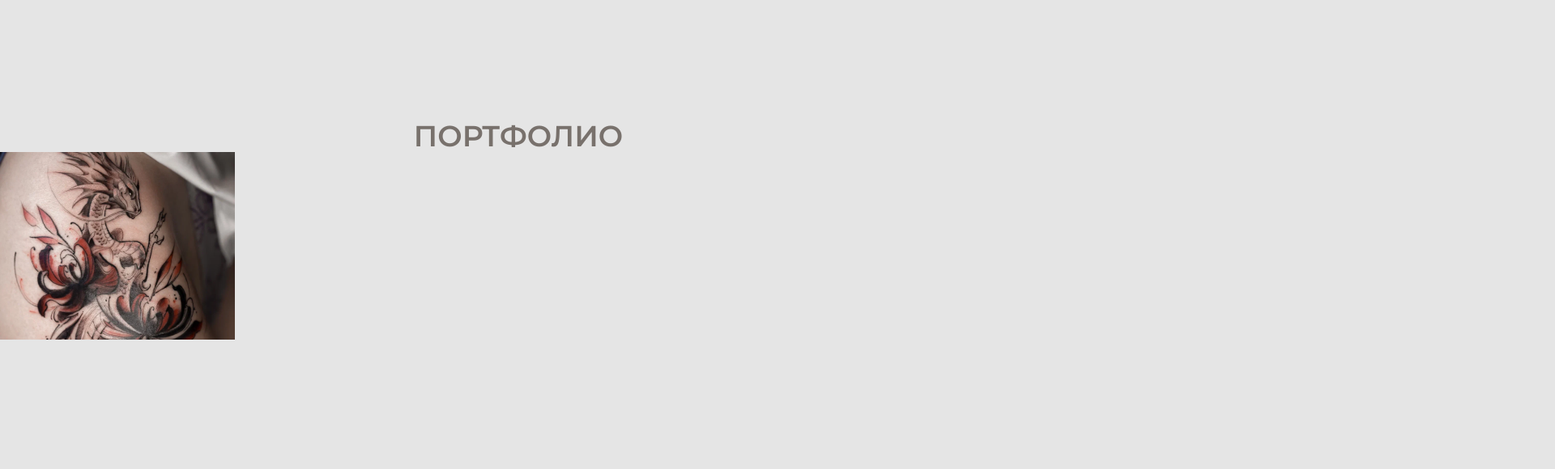
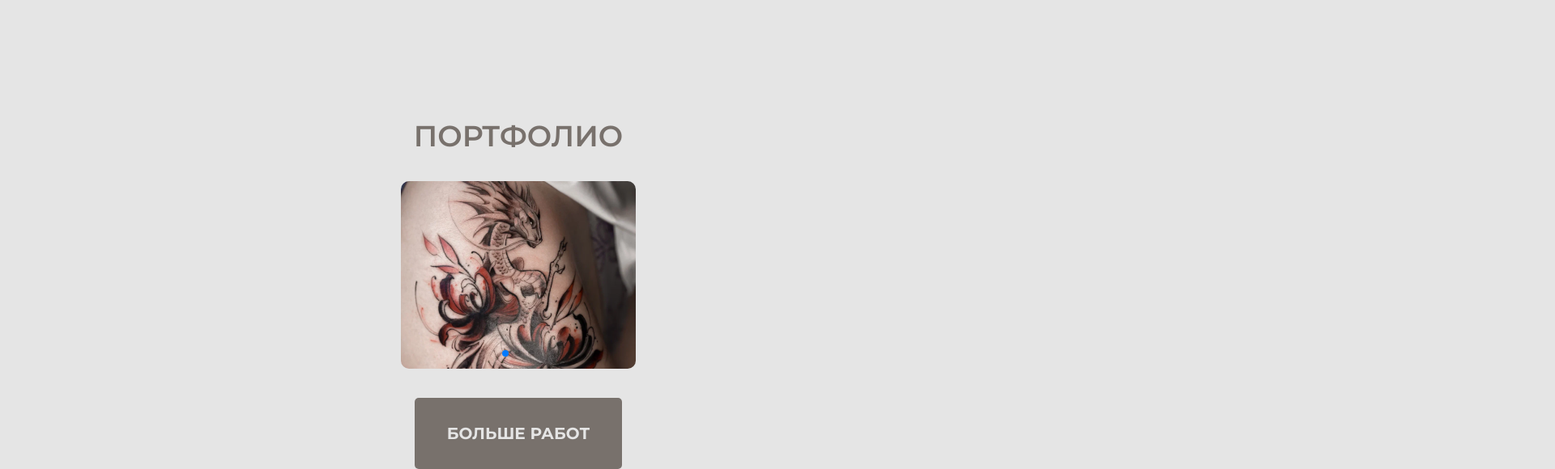
Before and after one commit to Prains/cktatto, a Next.js app: page / in a window 1280 px wide. Shown: the part 552-1132 px from the top of the page at 81% size, 1920 px wide, since content can reach past the window. Before the commit the page ends 972 px from the top, so only its background shows below. Built offline with nearby package versions, Linux system fonts and the light colour scheme.

Commit message:
add portfolio block

```diff
--- a/components/Mainpage/Mainpage.tsx
+++ b/components/Mainpage/Mainpage.tsx
@@ -18,9 +18,9 @@ const Mainpage = () => {
   ];
 
   const portfolioImages = [
-    portfolioMock.src,
-    portfolioMock.src,
-    portfolioMock.src,
+    portfolioMock,
+    portfolioMock,
+    portfolioMock,
   ];
 
   return (
--- a/components/Mainpage/PortfolioSlider/PortfolioSlider.tsx
+++ b/components/Mainpage/PortfolioSlider/PortfolioSlider.tsx
@@ -1,35 +1,45 @@
 "use client";
 import { Swiper, SwiperSlide } from "swiper/react";
 import { Pagination } from "swiper/modules";
-import "swiper/css";
-import "swiper/css/pagination";
+import "swiper/css/bundle";
 import Image from "next/image";
+import Link from "next/link";
 
 interface PSlider {
-  portfolioImages: string[];
+  portfolioImages: { src: string }[];
 }
 
 const PortfolioSlider = ({ portfolioImages }: PSlider) => {
   return (
-    <section className="flex items-center justify-center flex-col">
-      <h2 className="uppercase text-semibold text-stone-500">портфолио</h2>
-      <Swiper modules={[Pagination]} pagination={{ clickable: true }}>
+    <section className="flex flex-col gap-9">
+      <h2 className="uppercase text-semibold text-stone-500 self-center">
+        портфолио
+      </h2>
+      <div className="z-0">
+        <Swiper
+          modules={[Pagination]}
+          pagination={{ clickable: true }}
+          slidesPerView={1}
+          className="z-0"
+        >
           {portfolioImages.map((image, index) => {
             return (
-            <SwiperSlide
-              key={index}
-            >
+              <SwiperSlide key={index} className="z-0">
                 <Image
-                src={image}
+                  src={image.src}
                   alt="изображение татуировки на теле человека"
                   width={290}
                   height={387}
-                priority
+                  className="mx-auto rounded-[10px] z-0"
                 />
               </SwiperSlide>
             );
           })}
         </Swiper>
+      </div>
+      <Link href={"/"} className="uppercase button px-10 self-center">
+        больше работ
+      </Link>
     </section>
   );
 };
--- a/components/ui/Overlay/Overlay.tsx
+++ b/components/ui/Overlay/Overlay.tsx
@@ -16,7 +16,7 @@ const Overlay = ({ className, children }: Overlay) => {
   return (
     <div
       className={
-        "absolute top-0 left-0 right-0 flex items-center justify-center w-full h-full bg-neutral-900/50" +
+        "z-50 absolute top-0 left-0 right-0 flex items-center justify-center w-full h-full bg-neutral-900/50" +
         ` ${className}`
       }
     >
```
Lines whose indentation alone changed are shown as unchanged.
